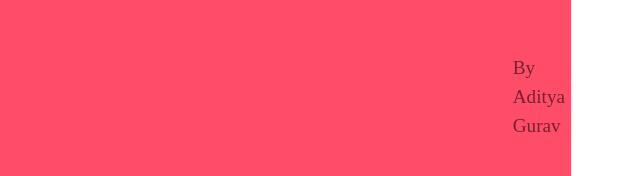
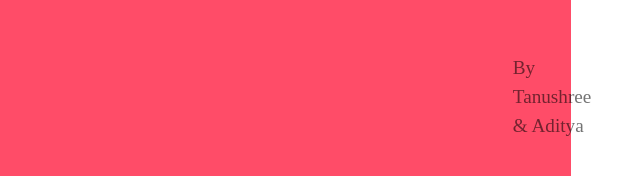
Before and after one commit to adityagurav/speech_synthesizer, a plain HTML site: page index.html in a window 1280 px wide. Shown: the top 176 px of the page, 709-1349 px from the left, 640 px wide, since content can reach past the window. Drawn offline with nearby package versions, Linux system fonts and the light colour scheme.

Commit message:
Update index.html

```diff
--- a/index.html
+++ b/index.html
@@ -36,7 +36,7 @@
         <div class="collapse navbar-collapse" id="navbarTogglerDemo02">
           <ul class="navbar-nav ml-auto">
             <li class="nav-item">
-              <a class="nav-link" href="#footer">By Aditya Gurav</a>
+              <a class="nav-link" href="#footer">By Tanushree & Aditya</a>
             </li>
             <li class="nav-item">
               <a class="nav-link" href="#pricing"></a>
```
